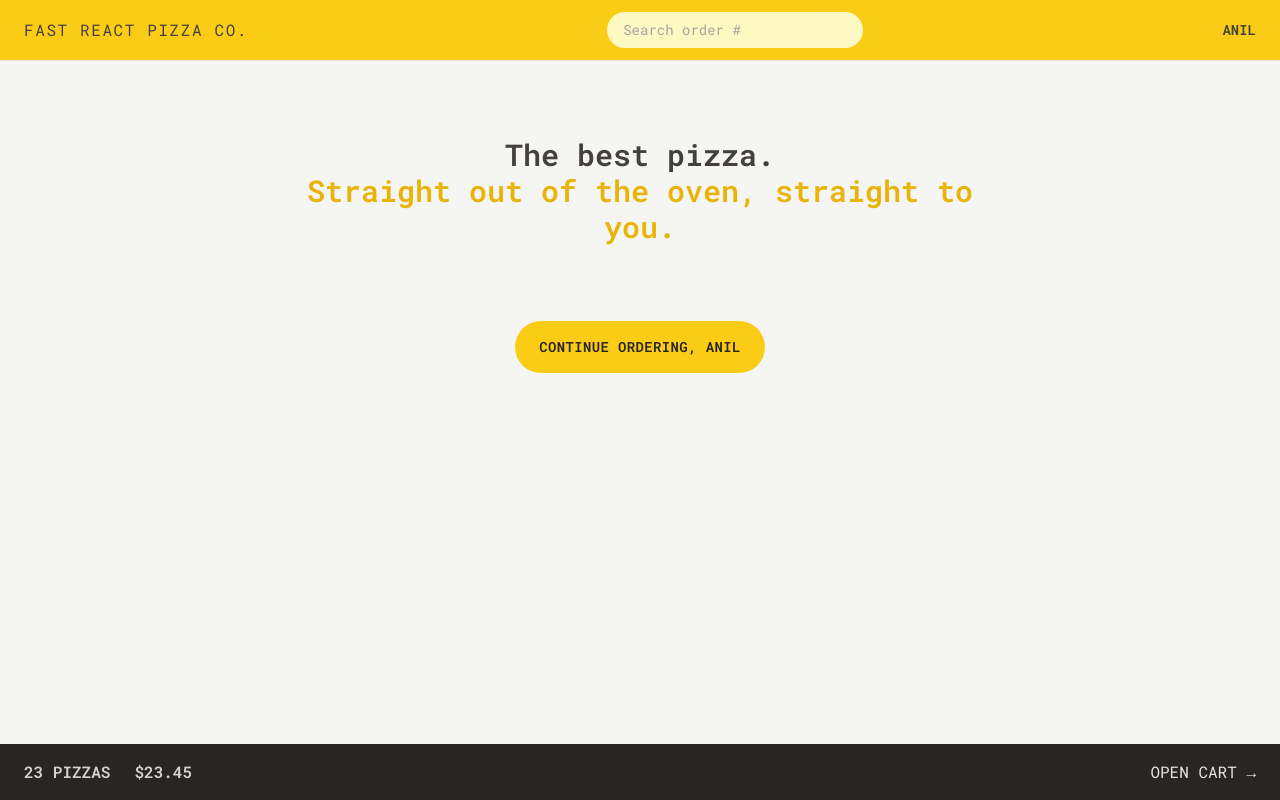
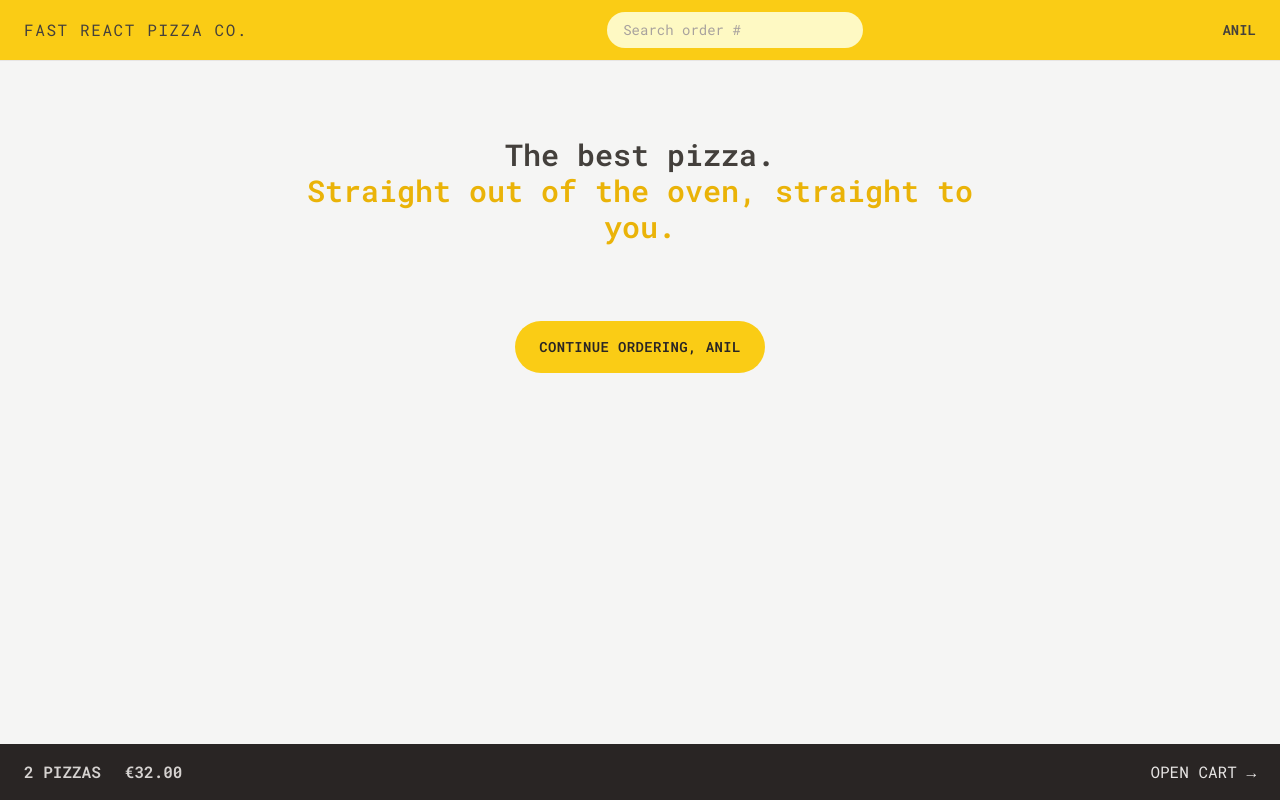
Before and after one commit to anilates97/React-FastPizzaDelivery, a React (Vite) app: page / in a window 1280 px wide. Built offline with nearby package versions, Linux system fonts and the light colour scheme.

Commit message:
builded cart overview component with redux selectors

```diff
--- a/src/features/cart/CartOverview.jsx
+++ b/src/features/cart/CartOverview.jsx
@@ -1,11 +1,19 @@
+import { useSelector } from 'react-redux';
 import { Link } from 'react-router-dom';
+import { getTotalCartPrice, getTotalCartQuantity } from './cartSlice';
+import { formatCurrency } from '../../utils/helpers';
 
 function CartOverview() {
+  const totalCartQuantity = useSelector(getTotalCartQuantity);
+  const totalCartPrice = useSelector(getTotalCartPrice);
+
+  if (!totalCartQuantity) return null;
+
   return (
     <div className="flex items-center justify-between bg-stone-800 p-4 px-4 py-4 text-sm uppercase text-stone-200 sm:px-6 md:text-base">
       <p className="space-x-4 font-semibold text-stone-300 sm:space-x-6">
-        <span>23 pizzas</span>
-        <span>$23.45</span>
+        <span>{totalCartQuantity} pizzas</span>
+        <span>{formatCurrency(totalCartPrice)}</span>
       </p>
       <Link to="/cart">Open cart &rarr;</Link>
     </div>
--- a/src/features/cart/cartSlice.js
+++ b/src/features/cart/cartSlice.js
@@ -53,3 +53,9 @@ export const {
 } = cartSlice.actions;
 
 export default cartSlice.reducer;
+
+export const getTotalCartQuantity = (state) =>
+  state.cart.cart.reduce((sum, item) => sum + item.quantity, 0);
+
+export const getTotalCartPrice = (state) =>
+  state.cart.cart.reduce((sum, item) => sum + item.totalPrice, 0);
--- a/src/features/menu/MenuItem.jsx
+++ b/src/features/menu/MenuItem.jsx
@@ -1,8 +1,23 @@
 import { formatCurrency } from '../../utils/helpers';
 import Button from '../../ui/Button';
+import { useDispatch } from 'react-redux';
+import { addItem } from '../cart/cartSlice';
 
 function MenuItem({ pizza }) {
   const { id, name, unitPrice, ingredients, soldOut, imageUrl } = pizza;
+  const dispatch = useDispatch();
+
+  function handleAddToCart() {
+    const newItem = {
+      pizzaId: id,
+      name,
+      quantity: 1,
+      unitPrice,
+      totalPrice: unitPrice * 1,
+    };
+
+    dispatch(addItem(newItem));
+  }
 
   return (
     <li className="flex gap-4 py-2">
@@ -25,7 +40,11 @@ function MenuItem({ pizza }) {
             </p>
           )}
 
-          {!soldOut && <Button type="small">Add to cart</Button>}
+          {!soldOut && (
+            <Button onClick={handleAddToCart} type="small">
+              Add to cart
+            </Button>
+          )}
         </div>
       </div>
     </li>
--- a/src/ui/Button.jsx
+++ b/src/ui/Button.jsx
@@ -1,6 +1,6 @@
 import { Link } from 'react-router-dom';
 
-function Button({ children, disabled, to, type }) {
+function Button({ children, disabled, to, type, onClick }) {
   const base =
     'text-sm inline-block rounded-full bg-yellow-400  font-semibold uppercase tracking-wide text-stone-800 transition-colors duration-300 hover:bg-yellow-300 focus:bg-yellow-300 focus:outline-none focus:ring focus:ring-yellow-300 focus:ring-offset-2 disabled:cursor-not-allowed ';
 
@@ -18,6 +18,13 @@ function Button({ children, disabled, to, type }) {
       </Link>
     );
 
+  if (onClick)
+    return (
+      <button onClick={onClick} disabled={disabled} className={styles[type]}>
+        {children}
+      </button>
+    );
+
   return (
     <button disabled={disabled} className={styles[type]}>
       {children}
```
